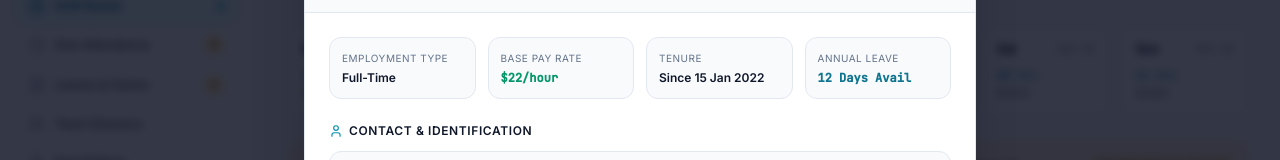
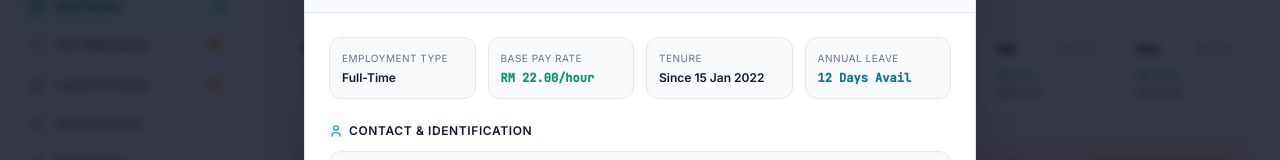
Before and after one commit to Amran-KakiTekno/bizops-scheduling, a React (Vite) app: page / in a window 1280 px wide. Both pictures are taken after a click on the button "Marcus Sterling". Shown: the part 133-293 px from the top of the page. Built offline with nearby package versions, Linux system fonts and the light colour scheme.

Commit message:
fix(polish): RM currency everywhere in roster and dossier

```diff
--- a/src/components/EmployeeDetailModal.jsx
+++ b/src/components/EmployeeDetailModal.jsx
@@ -16,6 +16,11 @@ import {
   FileText
 } from 'lucide-react';
 
+const fmtRM = (val) => {
+  const num = parseFloat(String(val).replace(/[^0-9.]/g, ''));
+  return isNaN(num) ? '0.00' : num.toFixed(2);
+};
+
 export default function EmployeeDetailModal({ employee, onClose, onViewPayslip }) {
   useEffect(() => {
     const handleKeyDown = (e) => {
@@ -33,6 +38,8 @@ export default function EmployeeDetailModal({ employee, onClose, onViewPayslip }
   }, [onClose]);
 
   if (!employee) return null;
+
+  const rate = parseFloat(String(employee.rate).replace(/[^0-9.]/g, ''));
 
   return (
     <AccessibleModal
@@ -84,7 +91,7 @@ export default function EmployeeDetailModal({ employee, onClose, onViewPayslip }
             </div>
             <div className="p-3 rounded-xl bg-slate-50 dark:bg-slate-950/60 border border-slate-200 dark:border-slate-800 space-y-1">
               <span className="text-[10px] text-slate-500 dark:text-slate-400 uppercase tracking-wider">Base Pay Rate</span>
-              <p className="font-semibold font-mono text-emerald-600 dark:text-emerald-400">${employee.rate}/hour</p>
+              <p className="font-semibold font-mono text-emerald-600 dark:text-emerald-400">RM {fmtRM(rate)}/hour</p>
             </div>
             <div className="p-3 rounded-xl bg-slate-50 dark:bg-slate-950/60 border border-slate-200 dark:border-slate-800 space-y-1">
               <span className="text-[10px] text-slate-500 dark:text-slate-400 uppercase tracking-wider">Tenure</span>
--- a/src/components/RosterView.jsx
+++ b/src/components/RosterView.jsx
@@ -1,5 +1,5 @@
 import React, { useState } from 'react';
-import { Calendar, Clock, DollarSign, Users, AlertCircle, Plus, Sparkles, CheckCircle2 } from 'lucide-react';
+import { Calendar, Clock, Users, AlertCircle, Plus, Sparkles, CheckCircle2 } from 'lucide-react';
 
 export default function RosterView({
   rosterDays,
@@ -19,7 +19,7 @@ export default function RosterView({
   const currentShifts = dayShifts[selectedDay] || [];
   const totalDayHours = currentShifts.reduce((acc, s) => acc + s.hours, 0);
   const totalDayCost = currentShifts.reduce((acc, s) => {
-    const num = parseFloat(s.wage.replace('$', '')) || 0;
+    const num = parseFloat(String(s.wage).replace(/[^0-9.]/g, '')) || 0;
     return acc + num;
   }, 0);
 
@@ -43,7 +43,7 @@ export default function RosterView({
             </div>
             <div className="mt-2.5 space-y-0.5 text-[11px]">
               <p className="text-cyan-600 dark:text-cyan-400 font-mono font-medium">{d.hours} hrs</p>
-              <p className="text-slate-500">${d.cost}</p>
+              <p className="text-slate-500">RM {d.cost}</p>
             </div>
           </button>
         ))}
@@ -75,7 +75,7 @@ export default function RosterView({
               </span>
             </div>
             <p className="text-xs text-slate-500 dark:text-slate-400 mt-0.5">
-              Target shift hours: <span className="text-slate-900 dark:text-white font-mono">{totalDayHours}h</span> • Est. Labor Spend: <span className="text-emerald-600 dark:text-emerald-400 font-mono">${totalDayCost.toFixed(0)}</span>
+              Target shift hours: <span className="text-slate-900 dark:text-white font-mono">{totalDayHours}h</span> • Est. Labor Spend: <span className="text-emerald-600 dark:text-emerald-400 font-mono">RM {totalDayCost.toFixed(0)}</span>
             </p>
           </div>
 
@@ -129,7 +129,7 @@ export default function RosterView({
                     <span>{s.time}</span>
                     <span className="text-slate-500 dark:text-slate-400 text-[11px]">({s.hours} hrs)</span>
                   </div>
-                  <p className="text-slate-500 text-[11px]">Est. Cost: <span className="text-slate-700 dark:text-slate-300">{s.wage}</span></p>
+                  <p className="text-slate-500 text-[11px]">Est. Cost: <span className="text-slate-700 dark:text-slate-300">{String(s.wage).startsWith('RM') ? s.wage : `RM ${parseFloat(String(s.wage).replace(/[^0-9.]/g, '')) || 0}`}</span></p>
                 </div>
 
                 <div className="flex items-center gap-1.5">
```
